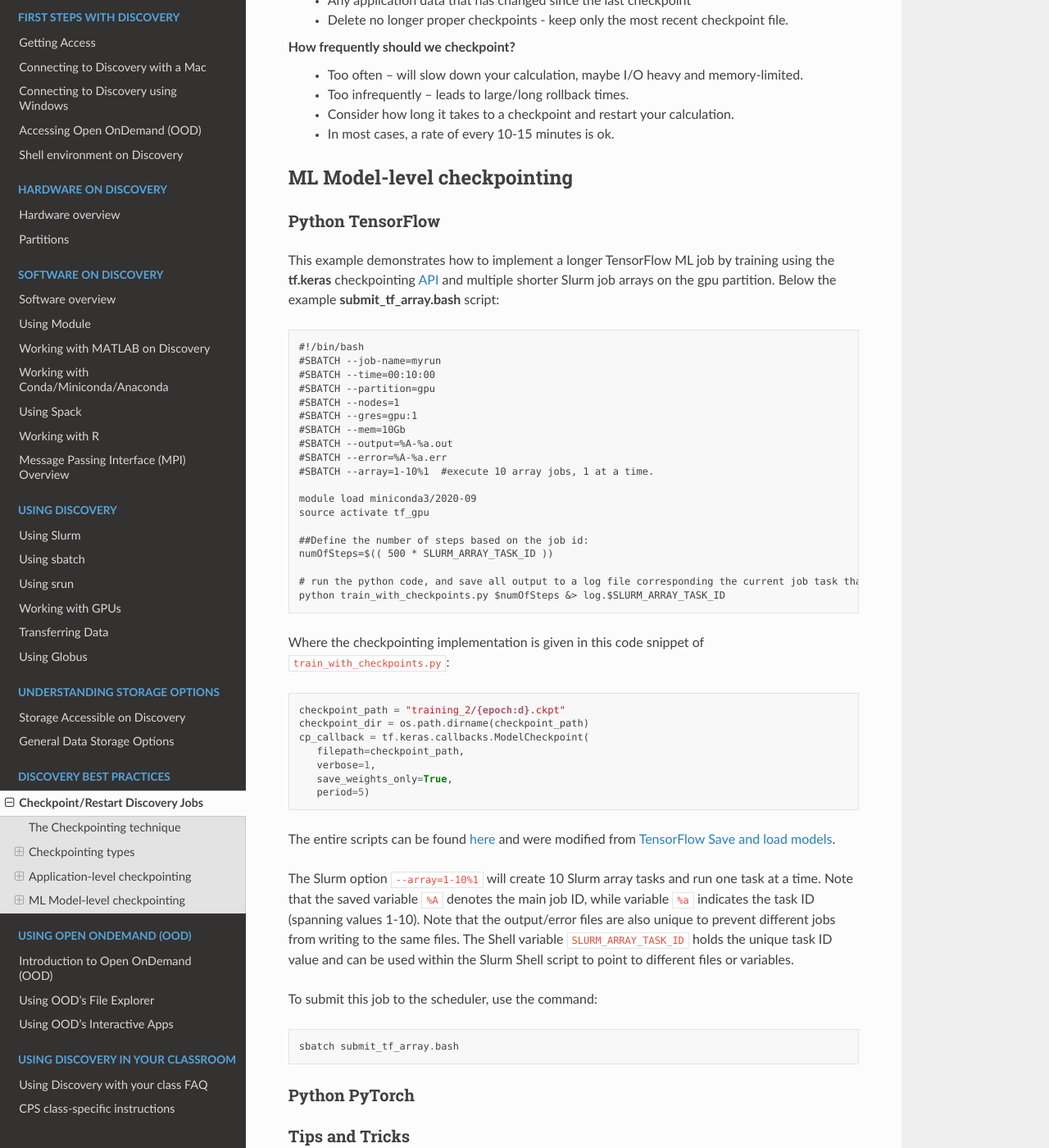
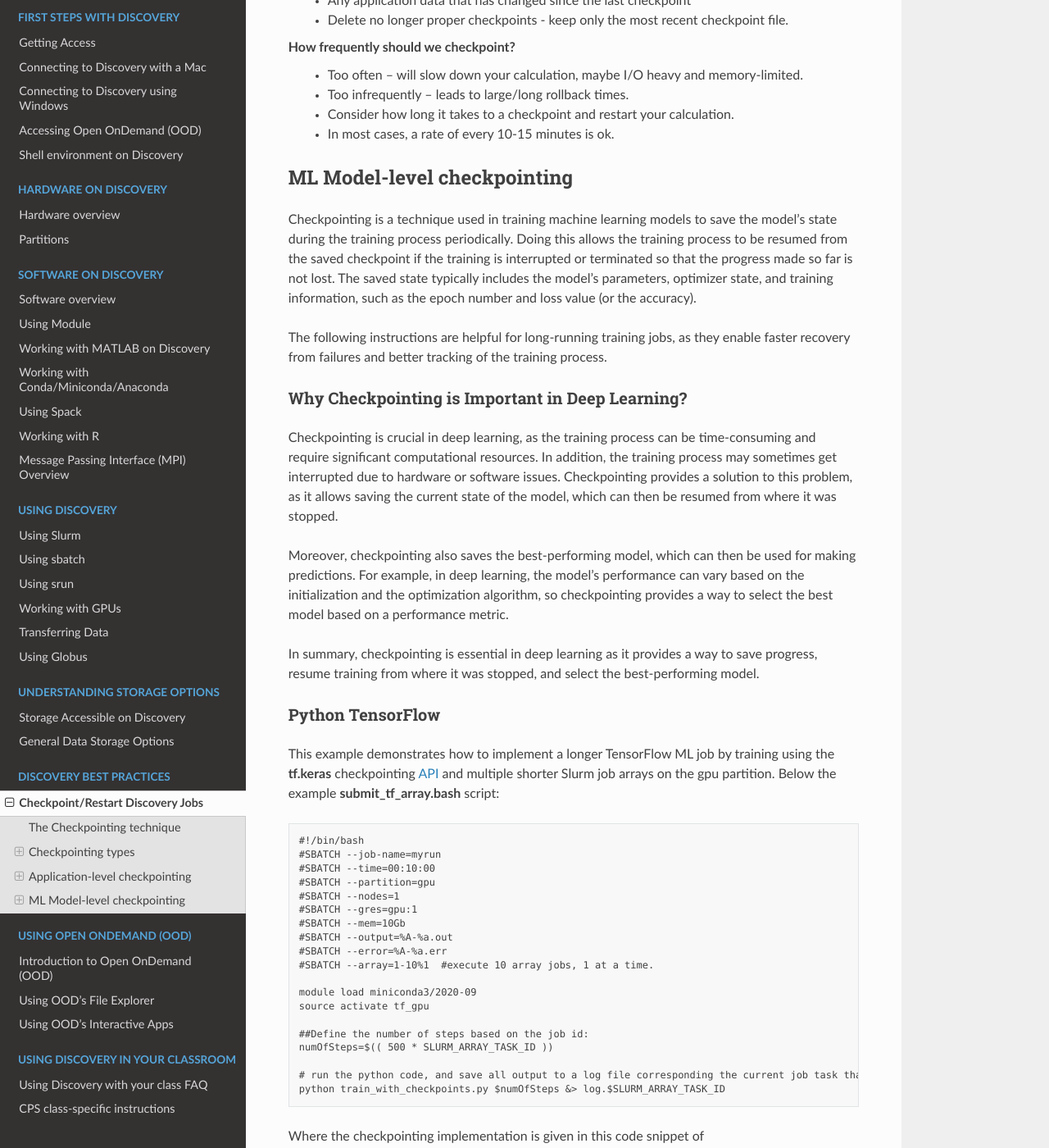
Before and after one commit to northeastern-rc/rc-public-documentation, a Sphinx documentation site: the page built from docs/source/best-practices/checkpointing.rst, in a window 1280 px wide and 1400 px high, scrolled down 3587 px. Shown: the whole window at 82% size. Built offline with Sphinx 7.4.7 and the Read the Docs theme 2.0.0, drawn with Linux system fonts in a browser that asks for light colours.

Commit message:
Add overview for ML Model-level checkpointing

```diff
--- a/docs/source/best-practices/checkpointing.rst
+++ b/docs/source/best-practices/checkpointing.rst
@@ -118,6 +118,19 @@ How frequently should we checkpoint?
 ML Model-level checkpointing
 ============================
 
+Checkpointing is a technique used in training machine learning models to save the model's state during the training process periodically. Doing this allows the training process to be resumed from the saved checkpoint if the training is interrupted or terminated so that the progress made so far is not lost. The saved state typically includes the model's parameters, optimizer state, and training information, such as the epoch number and loss value (or the accuracy).
+
+The following instructions are helpful for long-running training jobs, as they enable faster recovery from failures and better tracking of the training process.
+
+Why Checkpointing is Important in Deep Learning?
+------------------------------------------------------
+
+Checkpointing is crucial in deep learning, as the training process can be time-consuming and require significant computational resources. In addition, the training process may sometimes get interrupted due to hardware or software issues. Checkpointing provides a solution to this problem, as it allows saving the current state of the model, which can then be resumed from where it was stopped.
+
+Moreover, checkpointing also saves the best-performing model, which can then be used for making predictions. For example, in deep learning, the model's performance can vary based on the initialization and the optimization algorithm, so checkpointing provides a way to select the best model based on a performance metric.
+
+In summary, checkpointing is essential in deep learning as it provides a way to save progress, resume training from where it was stopped, and select the best-performing model.
+
 Python TensorFlow
 ------------------
 
```
